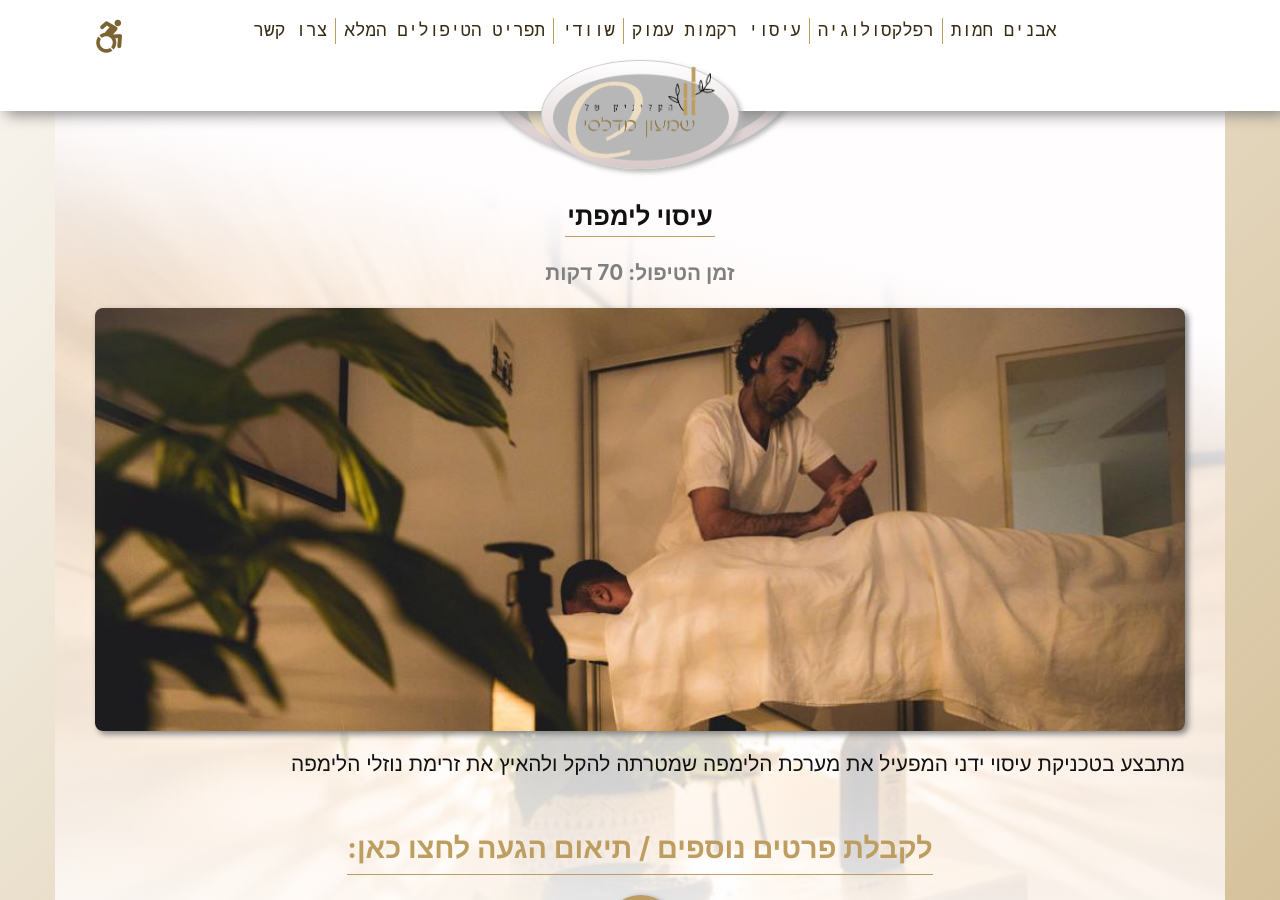
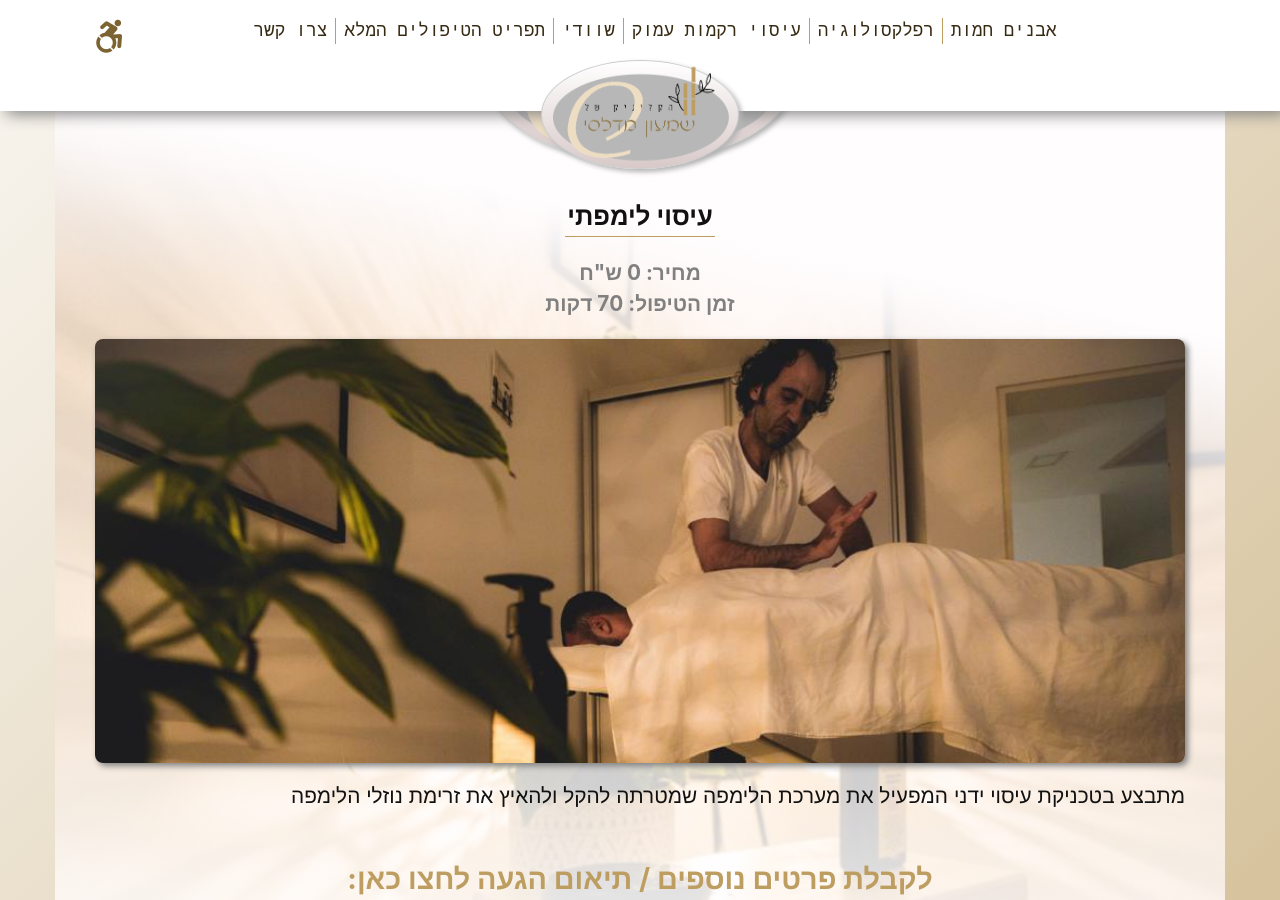
Before and after one commit to shimonido8/shimon-clinic, a Jekyll site: the page built from my_collections/_treatments/limpha.md, in a window 1280 px wide and 900 px high, scrolled down 402 px. Built offline with Jekyll 4.4.1, drawn with Linux system fonts in a browser that asks for light colours.

Commit message:
Update from Forestry.io shimon medalsi updated my_collections/_treatments/limpha.md

```diff
--- a/my_collections/_treatments/limpha.md
+++ b/my_collections/_treatments/limpha.md
@@ -2,12 +2,14 @@
 name: limphati
 permalink: limphati
 title: עיסוי לימפתי
-description: "
-מתבצע בטכניקת עיסוי ידני המפעיל את מערכת הלימפה שמטרתה להקל ולהאיץ את זרימת נוזלי הלימפה
-"
-time: 70
+description: " מתבצע בטכניקת עיסוי ידני המפעיל את מערכת הלימפה שמטרתה להקל ולהאיץ
+  את זרימת נוזלי הלימפה "
+time: "70"
 price_not: 250
 img: treatment-banner-shiatsu.jpg
+price: "0"
+meta_keywords: ''
+meta_description: ''
+
 ---
-
 מתבצע בטכניקת עיסוי ידני המפעיל את מערכת הלימפה שמטרתה להקל ולהאיץ את זרימת נוזלי הלימפה
```
Also changed, not shown: .forestry/front_matter/templates/treatment.yml.
